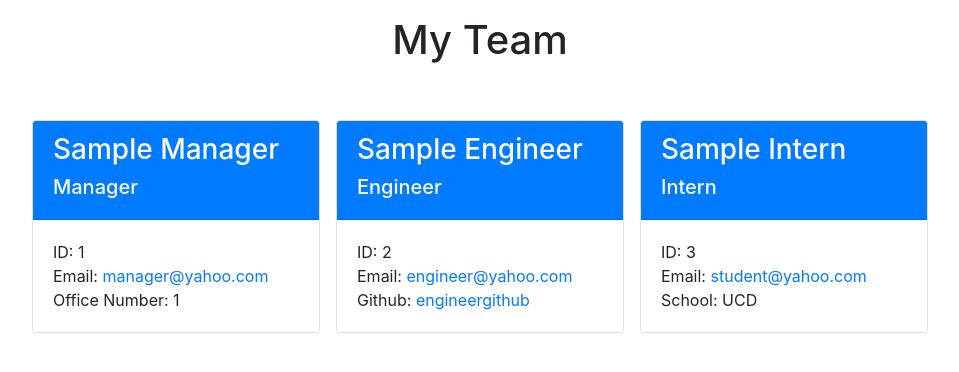
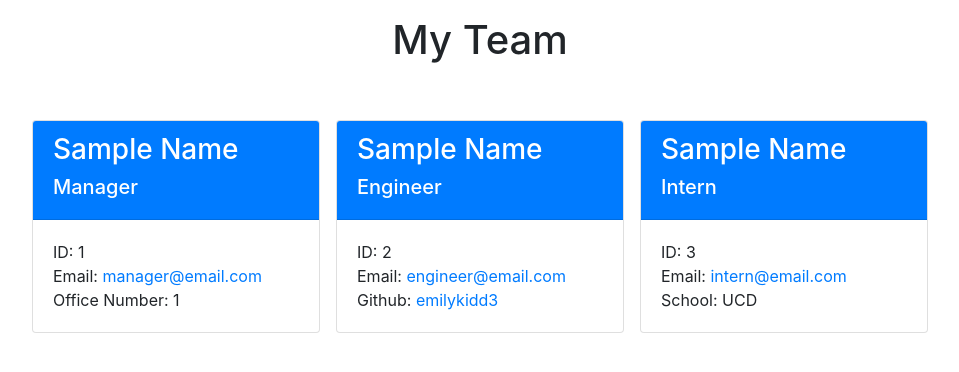
Before and after one commit to Emilykidd3/team-profile-generator, a website: page dist/index.html in a window 1280 px wide. Shown: the whole page, without its empty margins (160-1119 px from the left). Drawn offline with nearby package versions, Linux system fonts and the light colour scheme.

Commit message:
added video link into read me and updated the description

```diff
--- a/dist/index.html
+++ b/dist/index.html
@@ -20,36 +20,36 @@
 
     <div class="card mb-3 mt-5 m-2" style="width: 300px; max-width: 18rem;">
         <div class="card-header text-white bg-primary">
-            <h3>Sample Manager</h3>
+            <h3>Sample Name </h3>
             <h5>Manager</h5>
         </div>
         <div class="card-body">
             <p class="card-text">ID: 1 </br>
-            Email: <a href = "mailto: manager@yahoo.com">manager@yahoo.com</a> </br>
+            Email: <a href = "mailto: manager@email.com">manager@email.com</a> </br>
             Office Number: 1</p>
         </div>
     </div>
 
     <div class="card mb-3 mt-5 m-2" style="width: 300px; max-width: 18rem;">
         <div class="card-header text-white bg-primary">
-            <h3>Sample Engineer</h3>
+            <h3>Sample Name</h3>
             <h5>Engineer</h5>
         </div>
         <div class="card-body">
             <p class="card-text">ID: 2 </br>
-            Email: <a href = "mailto: engineer@yahoo.com">engineer@yahoo.com</a> </br>
-            Github: <a href="https://github.com/engineergithub" target="_blank">engineergithub</a></p>
+            Email: <a href = "mailto: engineer@email.com">engineer@email.com</a> </br>
+            Github: <a href="https://github.com/emilykidd3" target="_blank">emilykidd3</a></p>
         </div>
     </div>
 
     <div class="card mb-3 mt-5 m-2" style="width: 300px; max-width: 18rem;">
         <div class="card-header text-white bg-primary">
-            <h3>Sample Intern</h3>
+            <h3>Sample Name</h3>
             <h5>Intern</h5>
         </div>
         <div class="card-body">
             <p class="card-text">ID: 3 </br>
-            Email: <a href = "mailto: student@yahoo.com">student@yahoo.com</a> </br>
+            Email: <a href = "mailto: intern@email.com">intern@email.com</a> </br>
             School: UCD</p>
         </div>
     </div>
```
Also changed, not shown: README.md.
